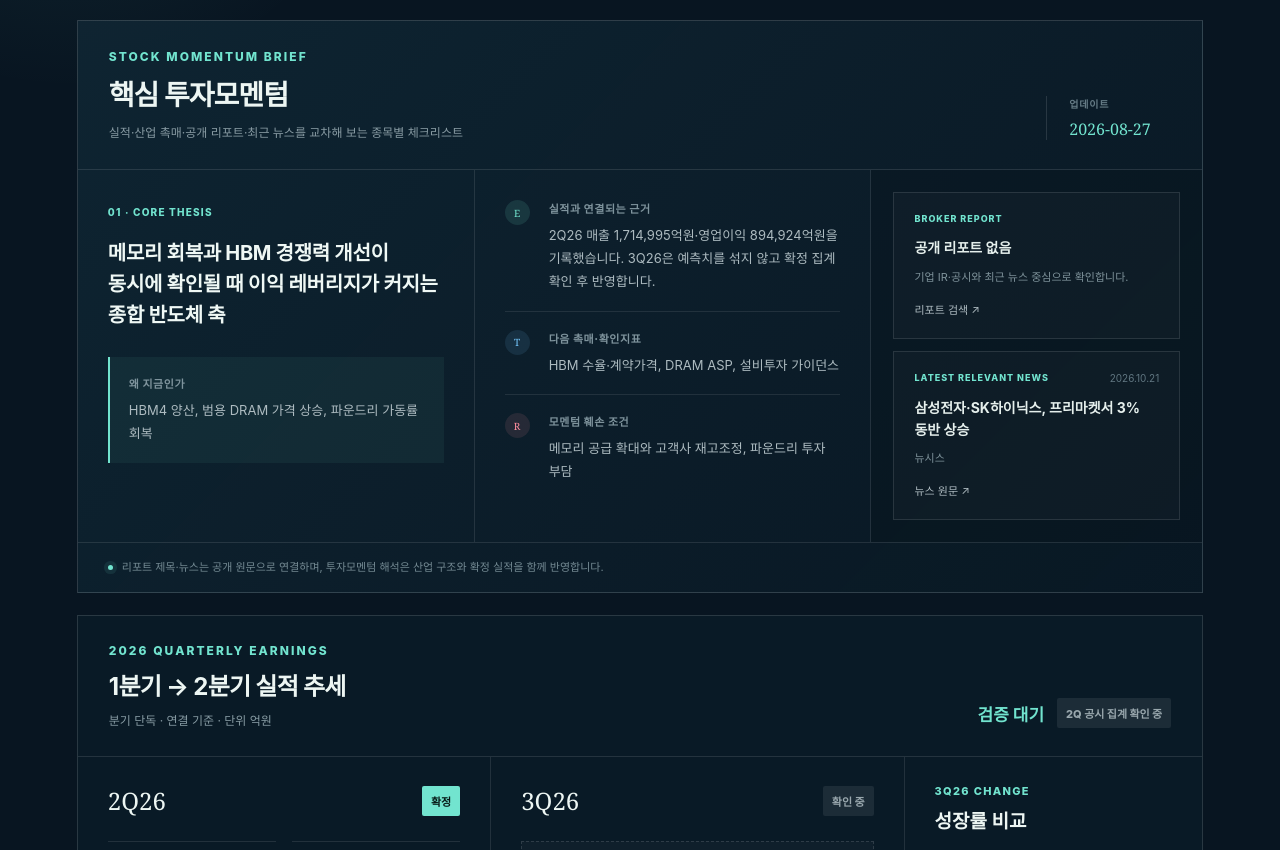
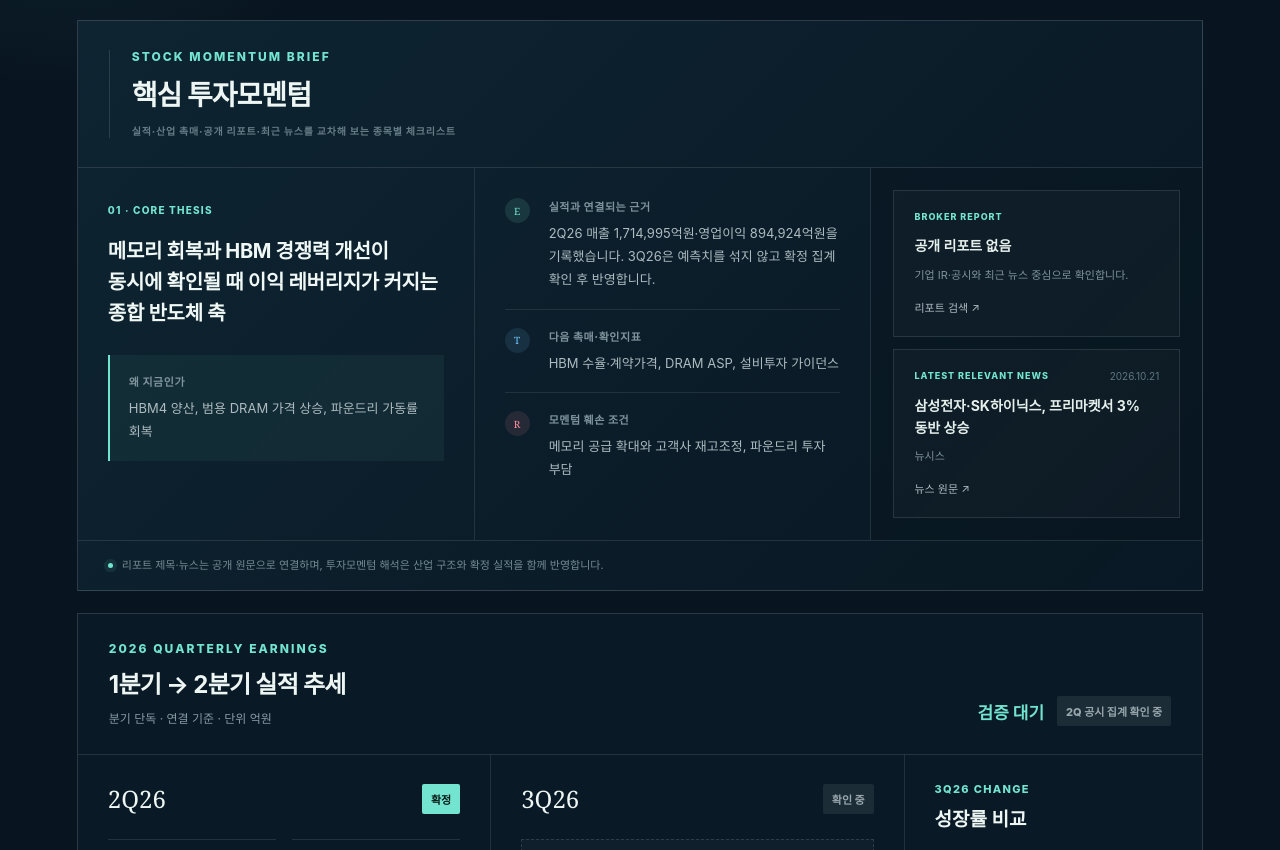
Before and after one commit to addroo003-coder/STOCK, a Next.js app in the folder stock-atlas-source/: page / in a window 1280 px wide. Shown: the part 4108-4958 px from the top of the page. Built offline with nearby package versions, Linux system fonts and the light colour scheme.

Commit message:
Add files via upload

```diff
--- a/stock-atlas-source/app/page.tsx
+++ b/stock-atlas-source/app/page.tsx
@@ -287,7 +287,6 @@ export default function InvestmentAtlas() {
         <section className="momentum-panel" aria-labelledby="momentum-title">
           <header className="momentum-heading">
             <div><p className="eyebrow">STOCK MOMENTUM BRIEF</p><h3 id="momentum-title">핵심 투자모멘텀</h3><span>실적·산업 촉매·공개 리포트·최근 뉴스를 교차해 보는 종목별 체크리스트</span></div>
-            <div><span>업데이트</span><strong>{selectedSources?.updatedAt ?? "2026-08-27"}</strong></div>
           </header>
 
           <div className="momentum-content">
```
